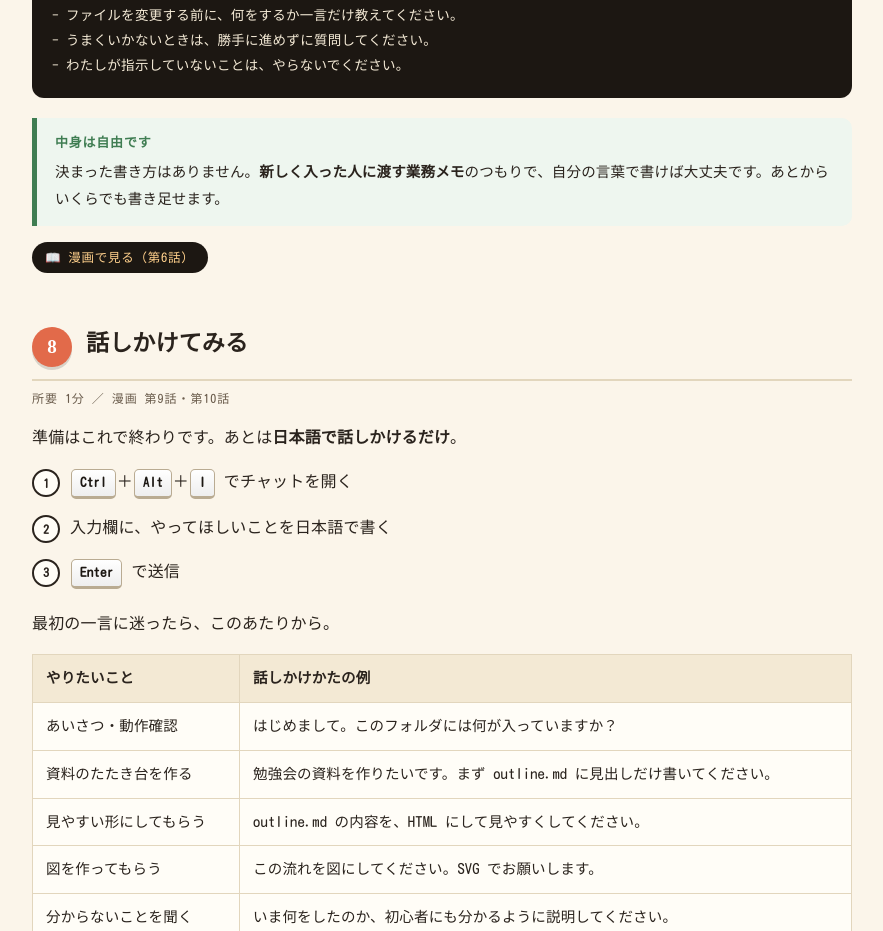
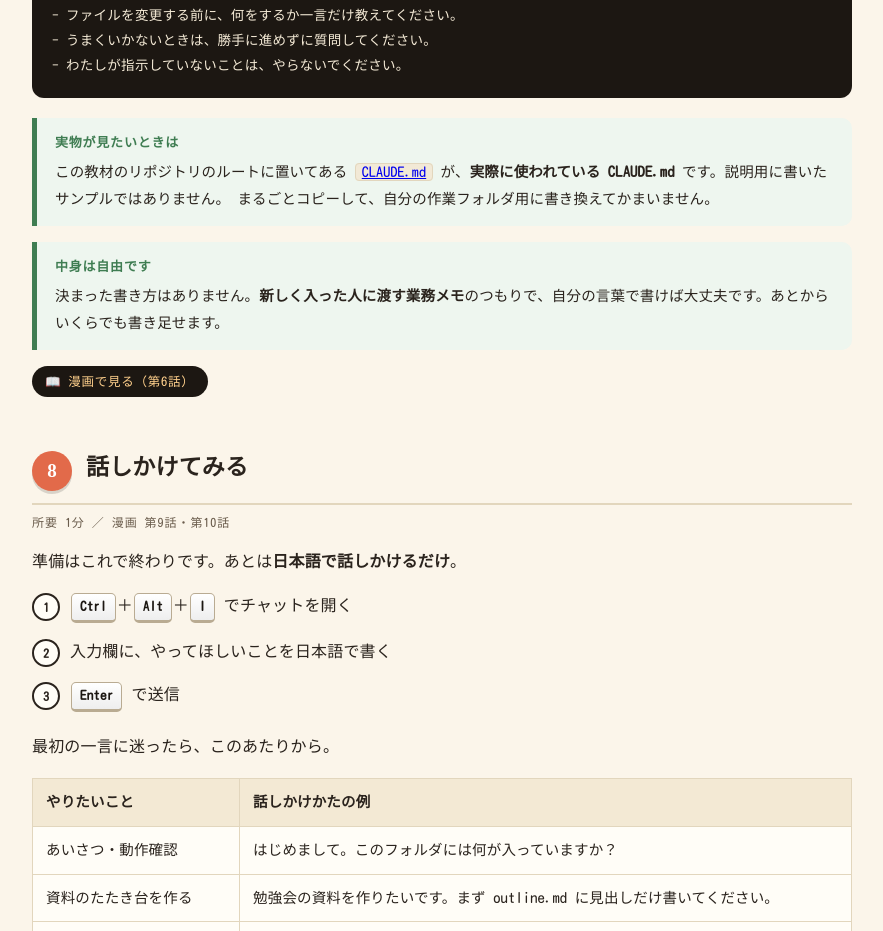
Before and after one commit to mgfactoryinc/claude-code-first-study, a plain HTML site: page docs/design_handoff_akari_vibe_coding_manga/design/manual.html in a window 1280 px wide. Shown: the part 7743-8674 px from the top of the page, without its empty margins (198-1081 px from the left). Drawn offline with Linux system fonts and the light colour scheme; files whose address does not match are found by name; a web font is replaced by a local one.

Commit message:
CLAUDE.md を「見本」として見つけられるようにする
リポジトリのルートに CLAUDE.md を置いてあるが、README がその存在に
一切触れておらず、訪問者が自力で気づく必要があった。サンプルソースの
開示という意図が伝わらないため、導線を追加する。

- README: ファイル構成をリポジトリのルートから示し、CLAUDE.md を明示。
  「説明用のサンプルではなく、実際に Claude Code が読んでいるファイル」
  であることと、design_handoff がデザイン仕様書の実例であることを追記
- manual.html: STEP 7（CLAUDE.md を作る）から、実物の CLAUDE.md へリンク

Co-Authored-By: Claude Opus 5 (1M context) <noreply@anthropic.com>

```diff
--- a/docs/design_handoff_akari_vibe_coding_manga/design/manual.html
+++ b/docs/design_handoff_akari_vibe_coding_manga/design/manual.html
@@ -636,6 +636,14 @@
   </div>
 
   <div class="note tip">
+    <span class="t">実物が見たいときは</span>
+    <p>この教材のリポジトリのルートに置いてある
+      <a href="https://github.com/mgfactoryinc/claude-code-first-study/blob/main/CLAUDE.md" target="_blank" rel="noopener"><code>CLAUDE.md</code></a>
+      が、<b>実際に使われている CLAUDE.md</b> です。説明用に書いたサンプルではありません。
+      まるごとコピーして、自分の作業フォルダ用に書き換えてかまいません。</p>
+  </div>
+
+  <div class="note tip">
     <span class="t">中身は自由です</span>
     <p>決まった書き方はありません。<b>新しく入った人に渡す業務メモ</b>のつもりで、自分の言葉で書けば大丈夫です。あとからいくらでも書き足せます。</p>
   </div>
```
Also changed, not shown: docs/manual.html (+8 -0 lines), 1 other file.
